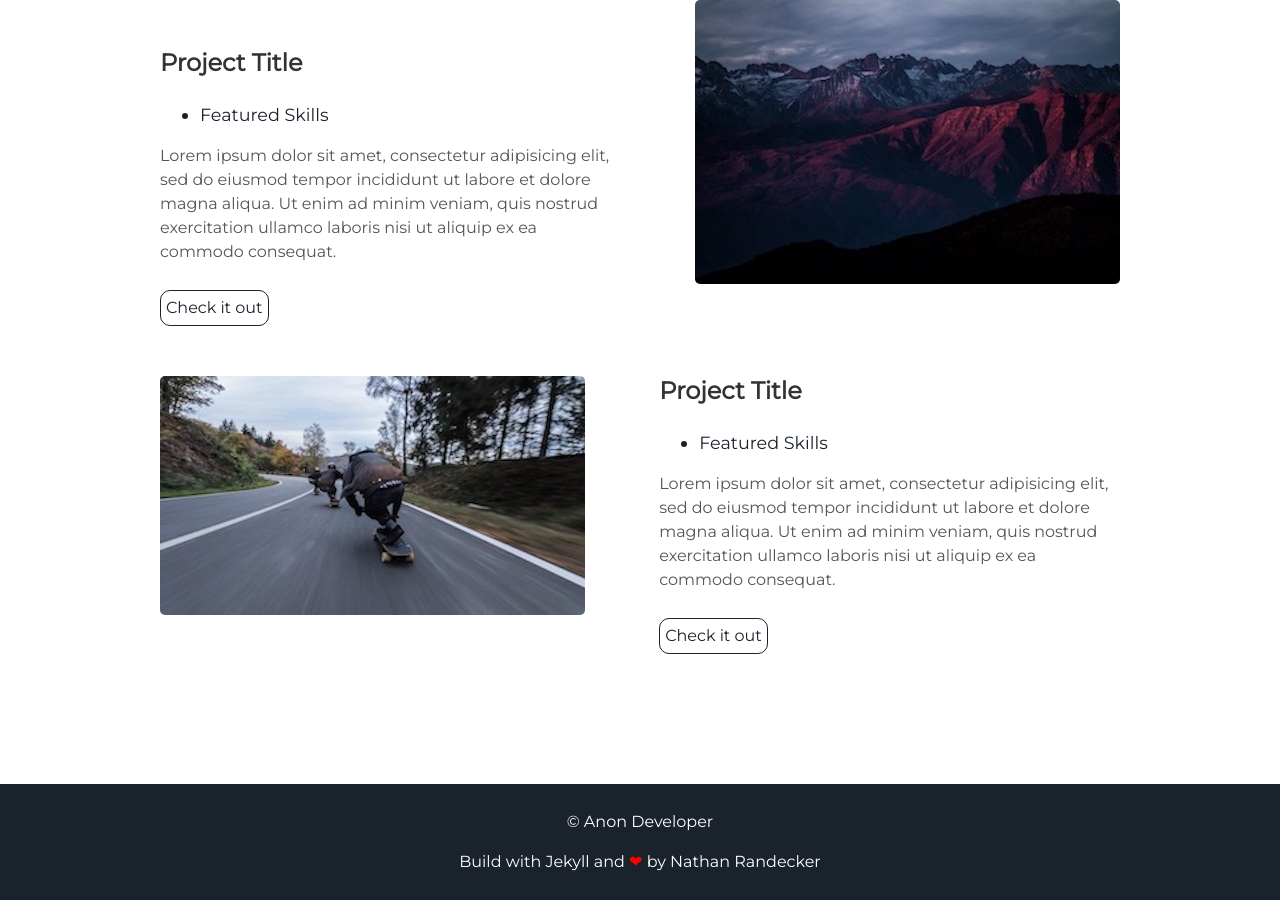
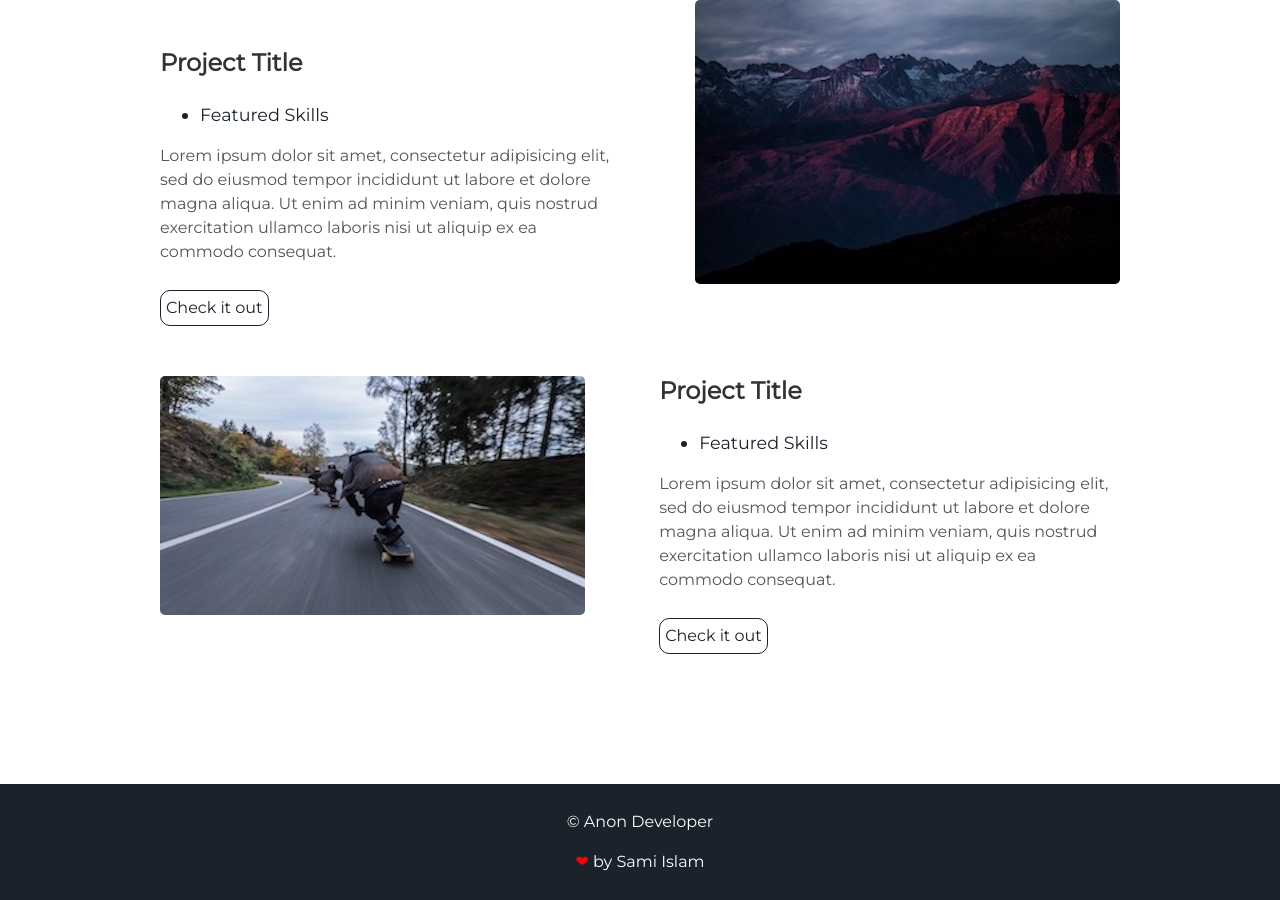
Before and after one commit to islamsamipkr/samiislam, a Jekyll site: the page built from index.html, in a window 1280 px wide and 900 px high, scrolled down 1723 px. Built offline with Jekyll 4.4.1, drawn with Linux system fonts in a browser that asks for light colours.

Commit message:
Update footer.html

```diff
--- a/_includes/footer.html
+++ b/_includes/footer.html
@@ -1,6 +1,6 @@
 <footer class="footer">
     <p>&copy; {{site.username}}</p>
-    <p>Build with Jekyll and <span class="love">❤</span> by <a href="https://github.com/nrandecker">Nathan Randecker</a></p>
+    <p> <span class="love">❤</span> by <a href="https://github.com/islamsamipkr">Sami Islam</a></p>
 </footer>
 <script src="//cdn.jsdelivr.net/particles.js/2.0.0/particles.min.js"></script>
 <script src="{{ "/assets/js/sweet-scroll.min.js" | prepend: site.baseurl }}"></script>
```
